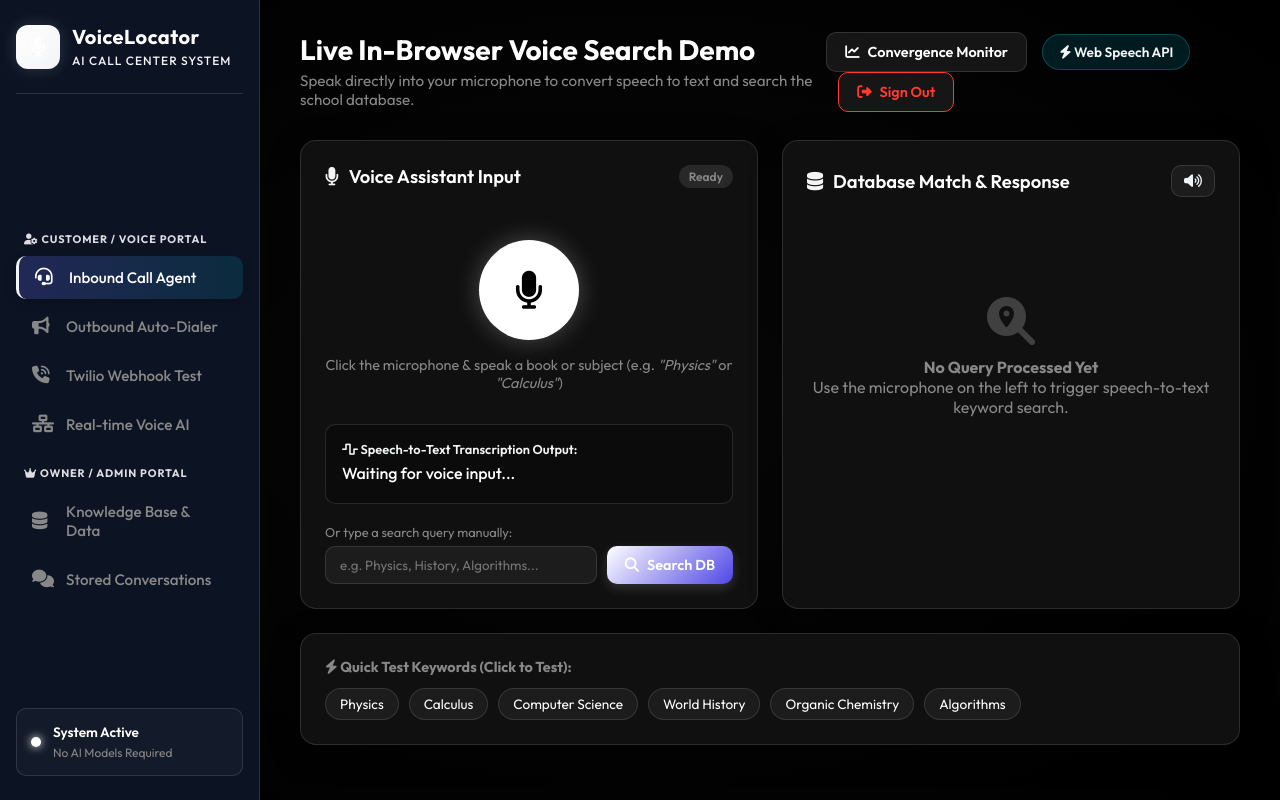
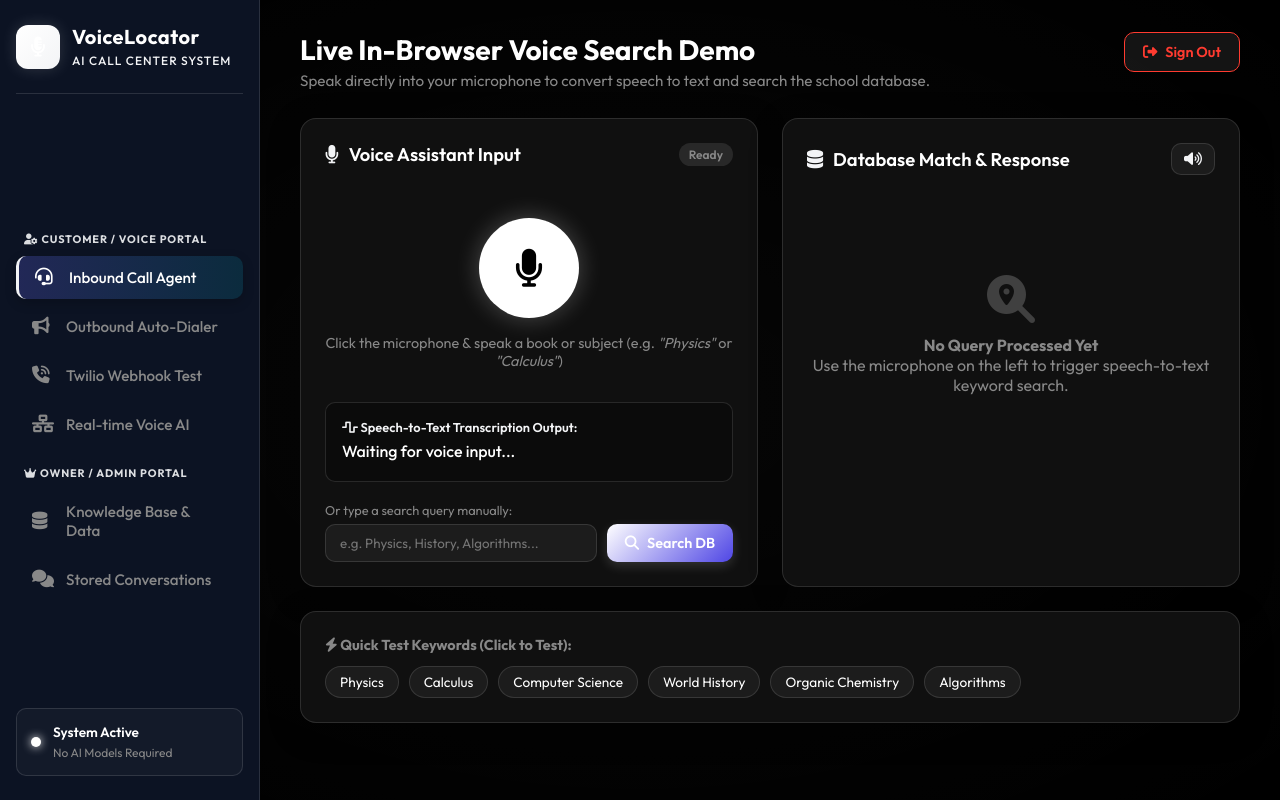
Before and after one commit to TalupulaYaswanth/AI_chartbox_for_customer_care, a Flask app: page / in a window 1280 px wide. Run offline with Flask 3, Linux system fonts and the light colour scheme; the visitor is signed in with stand-in values (Sample User, id 1).

Commit message:
Remove Convergence Monitor button and Web Speech API badge from index.html header

```diff
--- a/templates/index.html
+++ b/templates/index.html
@@ -77,16 +77,11 @@
                     <p id="page-desc">Speak directly into your microphone to convert speech to text and search the school database.</p>
                 </div>
                 <div class="header-actions">
-                    <a href="/monitor" class="btn secondary-btn" style="margin-right: 12px; text-decoration: none;">
-                        <i class="fa-solid fa-chart-line"></i> Convergence Monitor
-                    </a>
-                    <button class="badge-pill" id="stt-status-badge">
-                        <i class="fa-solid fa-bolt"></i> Web Speech API
-                    </button>
-                    <button class="btn secondary-btn" id="logout-btn" style="margin-left: 12px; border-color: var(--danger); color: var(--danger);">
+                    <button class="btn secondary-btn" id="logout-btn" style="border-color: var(--danger); color: var(--danger);">
                         <i class="fa-solid fa-sign-out-alt"></i> Sign Out
                     </button>
                 </div>
+
 
 
             </header>
```
